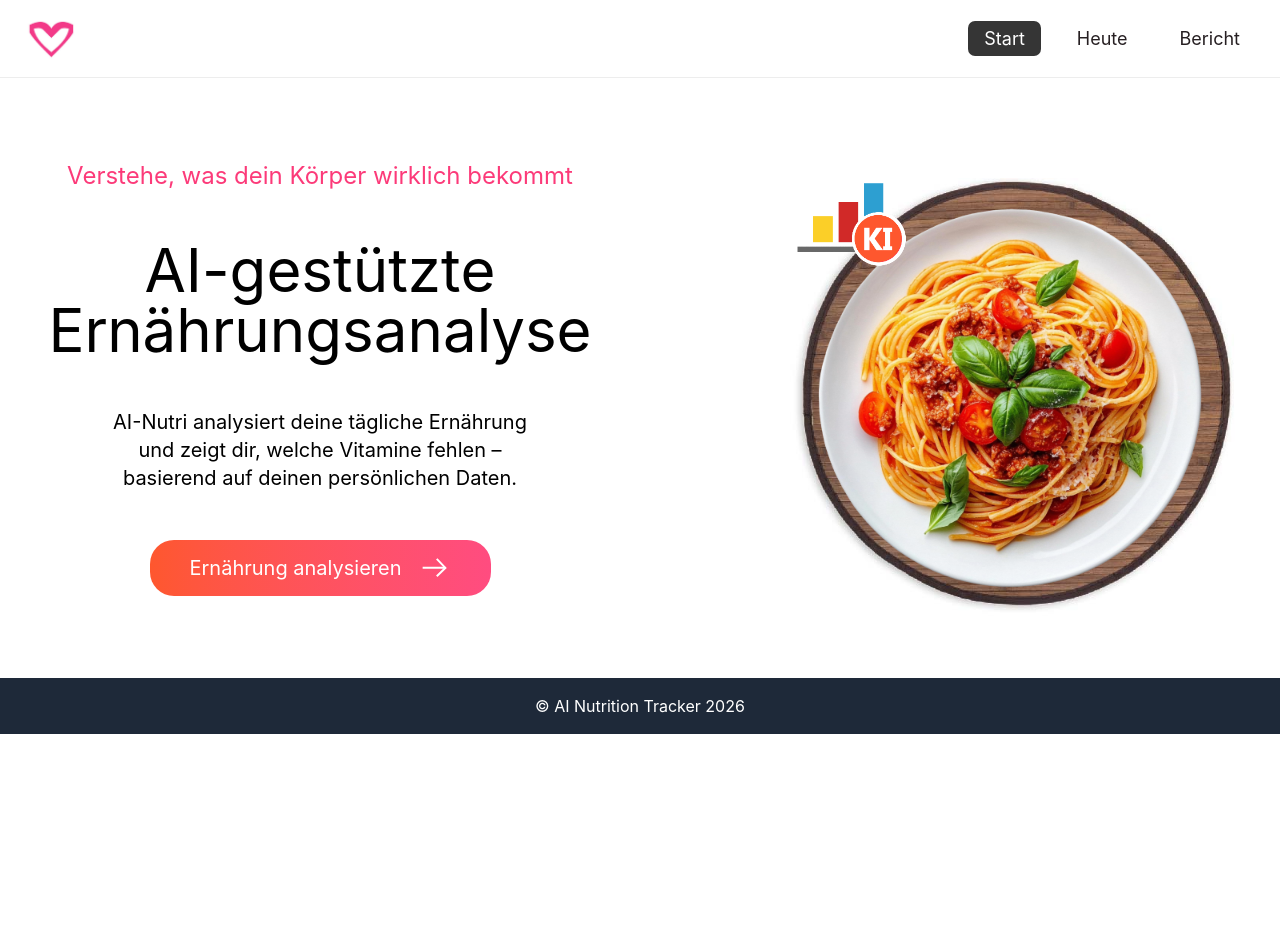
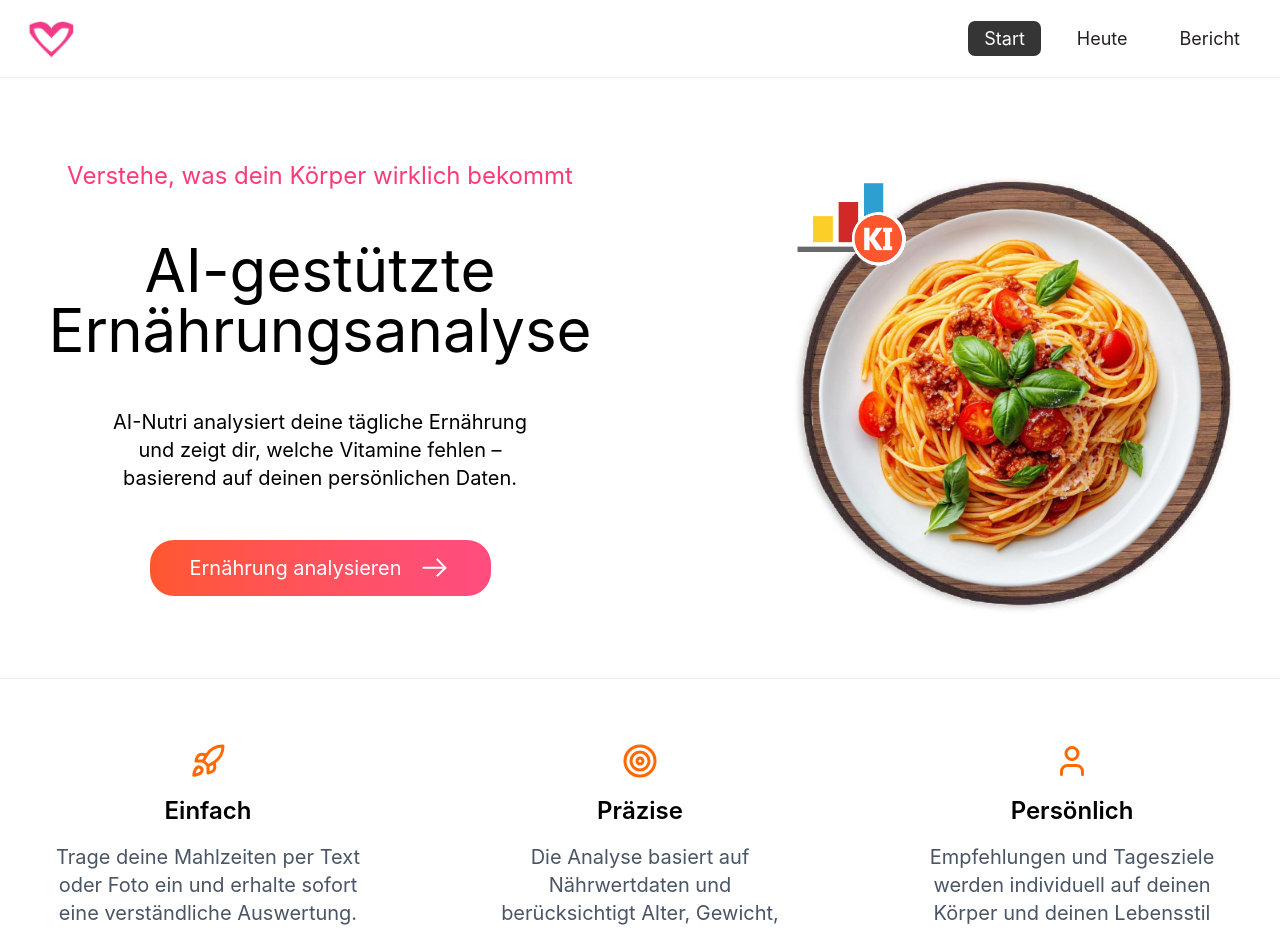
Before and after one commit to SerhiiBab/ai-nutri, a React (Vite) app: page / in a window 1280 px wide. Shown: the top 931 px of the page. Before the commit the page ends 800 px from the top, so only its background shows below. Built offline with nearby package versions, Linux system fonts and the light colour scheme.

Commit message:
Initial commit

```diff
--- a/package.json
+++ b/package.json
@@ -13,6 +13,7 @@
     "@tailwindcss/vite": "^4.1.17",
     "framer-motion": "^12.23.26",
     "gsap": "^3.14.2",
+    "lucide-react": "^0.562.0",
     "react": "^18.2.0",
     "react-dom": "^18.2.0",
     "react-router-dom": "^6.30.2",
--- a/src/components/Header/Header.css
+++ b/src/components/Header/Header.css
@@ -16,7 +16,7 @@
   display: flex;
   align-items: center;
   justify-content: space-between;
-  max-width: 1800px;
+  max-width: 1280px;
   margin: 0 auto;
 }
 
--- /dev/null
+++ b/src/components/PageWrapper.tsx
@@ -0,0 +1,49 @@
+// AnimatedDarkBackground.tsx
+import React from "react";
+import { motion } from "framer-motion";
+
+interface Props {
+  children: React.ReactNode;
+}
+
+const PageWrapper: React.FC<Props> = ({ children }) => {
+  return (
+    <div style={{ position: "relative", minHeight: "100vh", overflow: "hidden" }}>
+      {/* Анимированный SVG фон */}
+      <motion.svg
+        viewBox="0 0 100 100"
+        preserveAspectRatio="none"
+        style={{
+          position: "absolute",
+          top: 0,
+          left: 0,
+          width: "100%",
+          height: "100%",
+          zIndex: -1,
+        }}
+      >
+        <defs>
+          <linearGradient id="grad" x1="0%" y1="0%" x2="100%" y2="100%">
+            <stop offset="0%" stopColor="#ebebeb" />
+            <stop offset="50%" stopColor="#ebebeb" />
+            <stop offset="100%" stopColor="#ebebeb" />
+          </linearGradient>
+        </defs>
+        <motion.rect
+  width="100%"
+  height="40%"
+  fill="url(#grad)"
+  animate={{ y: "40%" }} // просто смещение один раз
+  transition={{ duration: 0.5, ease: "easeInOut" }} // плавное замедление в начале и в конце
+/>
+      </motion.svg>
+
+      {/* Содержимое страницы */}
+      <div style={{ position: "relative", zIndex: 1 }}>
+        {children}
+      </div>
+    </div>
+  );
+};
+
+export default PageWrapper;
--- /dev/null
+++ b/src/components/StartVorteile/StartVorteile.tsx
@@ -0,0 +1,43 @@
+import { Rocket, Target, User } from "lucide-react";
+
+export default function Features() {
+  return (
+    <section className="w-full py-16 border-t border-[#ededed]">
+      <div className="mx-auto max-w-7xl px-4">
+        <div className="grid grid-cols-1 gap-12 text-center md:grid-cols-3">
+
+          {/* Einfach */}
+          <div className="flex flex-col items-center gap-4">
+            <Rocket size={36} className="text-orange-500" />
+            <h3 className="text-2xl font-semibold">Einfach</h3>
+            <p className="max-w-xs text-gray-600 text-xl">
+              Trage deine Mahlzeiten per Text oder Foto ein und erhalte sofort
+              eine verständliche Auswertung.
+            </p>
+          </div>
+
+          {/* Präzise */}
+          <div className="flex flex-col items-center gap-4">
+            <Target size={36} className="text-orange-500" />
+            <h3 className="text-2xl font-semibold">Präzise</h3>
+            <p className="max-w-xs text-gray-600 text-xl">
+              Die Analyse basiert auf Nährwertdaten und berücksichtigt Alter,
+              Gewicht, Geschlecht und Aktivität.
+            </p>
+          </div>
+
+          {/* Persönlich */}
+          <div className="flex flex-col items-center gap-4">
+            <User size={36} className="text-orange-500" />
+            <h3 className="text-2xl font-semibold">Persönlich</h3>
+            <p className="max-w-xs text-gray-600 text-xl">
+              Empfehlungen und Tagesziele werden individuell auf deinen Körper
+              und deinen Lebensstil abgestimmt.
+            </p>
+          </div>
+
+        </div>
+      </div>
+    </section>
+  );
+}
--- a/src/index.css
+++ b/src/index.css
@@ -12,6 +12,6 @@ body {
 }
 
 .main-width {
-  max-width: 1800px;
+  max-width: 1280px;
   margin: 0 auto;
 }
--- a/src/pages/Heute.tsx
+++ b/src/pages/Heute.tsx
@@ -1,7 +1,9 @@
 import DeepSeekChat from "../components/DeepSeekChat";
+import PageWrapper from "../components/PageWrapper";
 
 const Heute = () => {
   return (
+    <PageWrapper>
     <div>
      <div>
         <div>
@@ -25,7 +27,7 @@ AI-Nutri analysiert deine tägliche Ernährung und zeigt dir, welche Vitamine fe
       <DeepSeekChat />
 
     </div>
-
+</PageWrapper>
 
   )
 
--- a/src/pages/Start.tsx
+++ b/src/pages/Start.tsx
@@ -1,5 +1,6 @@
 import HeroBild from "../components/HeroBild/HeroBild";
 import AnimatedTextButton from "../components/AnimatedTextButton";
+import Features from "../components/StartVorteile/StartVorteile";
 
 const Start = () => {
   return (
@@ -61,8 +62,8 @@ const Start = () => {
       <div className="hero-block--bild max-w-1/2">
         <HeroBild />
       </div>
-
     </div>
+    <Features />
     </>
   );
 };
```
Also changed, not shown: 1 other file (tests, documents, lock files or other folders).
